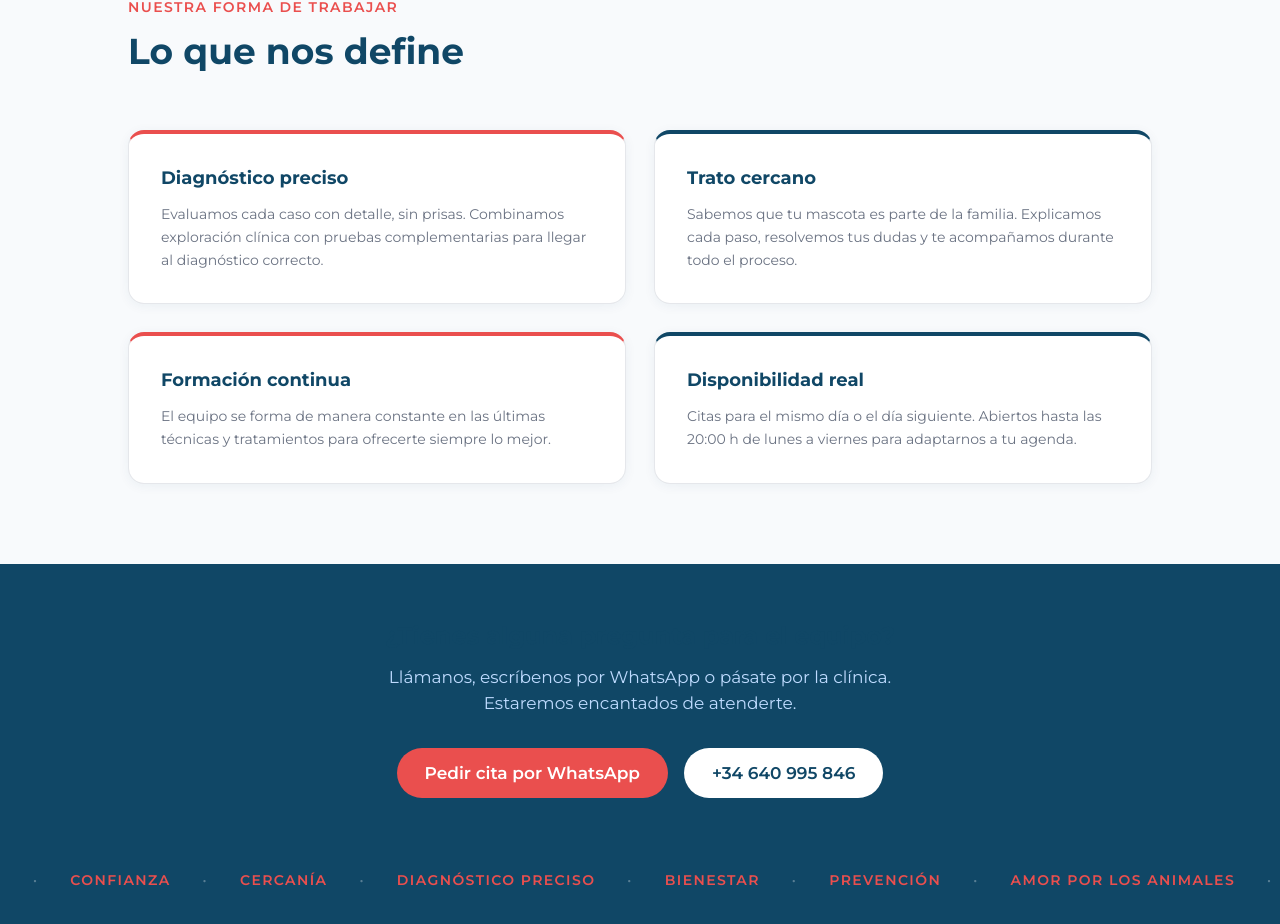
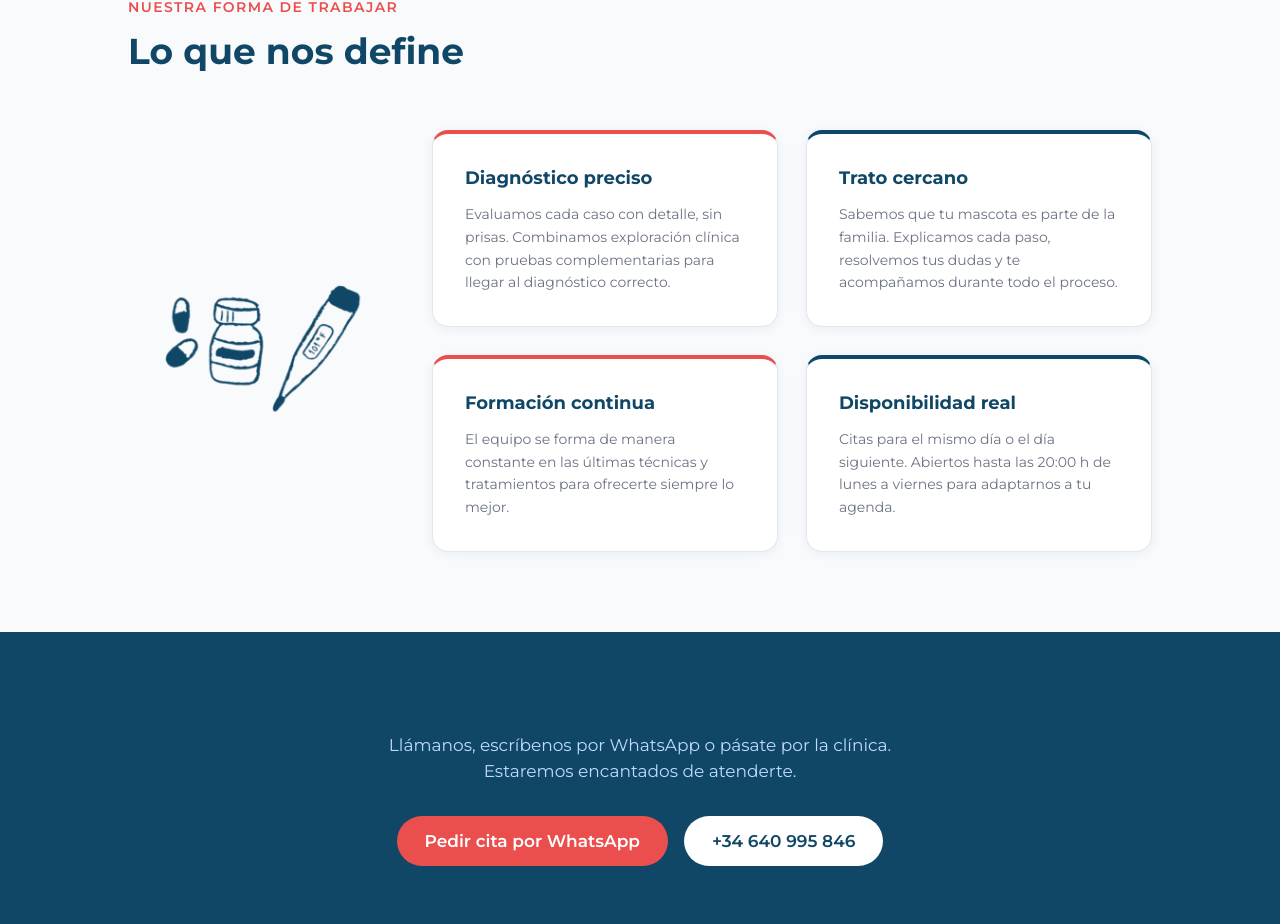
Before and after one commit to frandevp/Veter-web, a Next.js app in the folder veter-web/: page /equipo in a window 1280 px wide. Shown: the part 2573-3497 px from the top of the page. Built offline with nearby package versions, Linux system fonts and the light colour scheme.

Commit message:
feat: ilustración médica al lado de sección valores

```diff
--- a/veter-web/app/equipo/page.tsx
+++ b/veter-web/app/equipo/page.tsx
@@ -210,7 +210,19 @@ Francesca es quien da voz a Veter en redes sociales. Comparte consejos, noticias
 <p className="text-sm font-semibold uppercase tracking-widest mb-3" style={{ color: "#ea4f4e" }}>Nuestra forma de trabajar</p>
 <h2 className="text-4xl font-extrabold mb-14 leading-tight" style={{ color: "#104766" }}>Lo que nos define</h2>
 
-<div className="grid grid-cols-1 md:grid-cols-2 gap-7">
+<div className="flex flex-col md:flex-row gap-12 items-center">
+
+<div className="hidden md:flex flex-shrink-0 w-64 items-center justify-center">
+<Image
+src="/equipo/ilustracion-medica.png"
+alt="Ilustración veterinaria"
+width={260}
+height={260}
+className="w-full h-auto"
+/>
+</div>
+
+<div className="flex-1 grid grid-cols-1 md:grid-cols-2 gap-7">
 {valores.map(v => (
 <div
 key={v.titulo}
@@ -232,6 +244,7 @@ boxShadow: "0 2px 12px 0 rgba(16,71,102,0.06)",
 ))}
 </div>
 
+</div>
 </div>
 </div>
 
```
